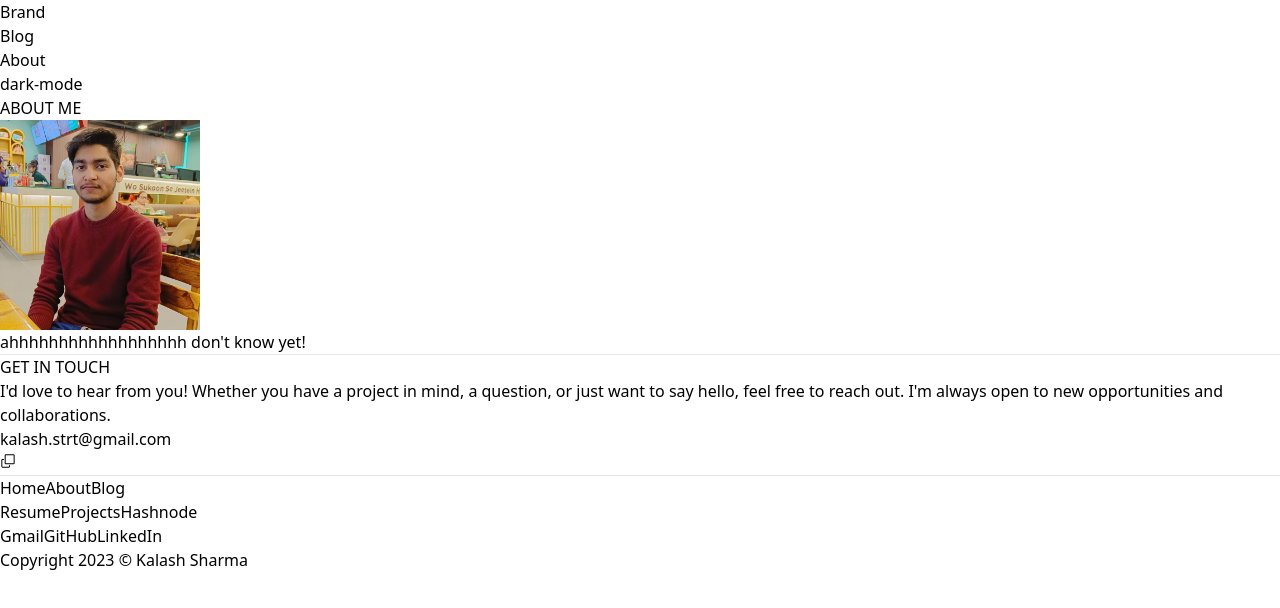
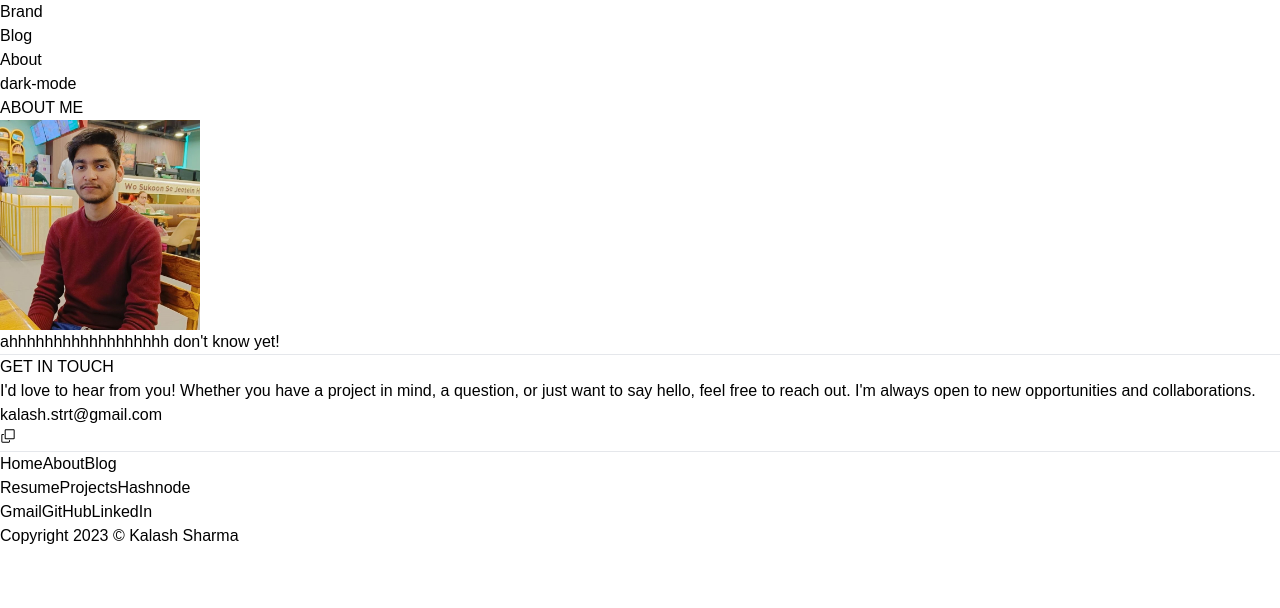
Before and after one commit to k99sharma/portfolio-react, a React (Vite) app: page /about in a window 1280 px wide. Shown: the top 608 px of the page. Built offline with nearby package versions, Linux system fonts and the light colour scheme.

Commit message:
ui: google font is added

```diff
--- a/src/components/BlogList/BlogList.tsx
+++ b/src/components/BlogList/BlogList.tsx
@@ -103,7 +103,7 @@ function BlogView({ blogs }: blogViewPropType) {
           {blogs.map((blog) => {
             return (
               <div key={blog.title} className="blog my-3">
-                <div className="blog__button font-semibold w-full">
+                <div className="blog__button heading w-full">
                   <button role="button" type="button">
                     <a target="_blank" href={blog.url}>
                       <p className="text-left">{blog.title}</p>
@@ -111,7 +111,7 @@ function BlogView({ blogs }: blogViewPropType) {
                   </button>
                 </div>
 
-                <div className="blog__date text-zinc-400 font-thin text-sm">
+                <div className="blog__date text-slate-600 font-extralight text-sm">
                   {blog.publishDate}
                 </div>
               </div>
@@ -119,7 +119,7 @@ function BlogView({ blogs }: blogViewPropType) {
           })}
         </div>
       ) : (
-        <div className="blogView__empty text-sm">
+        <div className="blogView__empty heading text-sm">
           No blogs to be found. Stay tuned for upcoming articles!
         </div>
       )}
--- a/src/components/Footer/Footer.tsx
+++ b/src/components/Footer/Footer.tsx
@@ -84,7 +84,7 @@ export default function Footer() {
         </div>
       </div>
 
-      <div className="footer__copyright text-sm">
+      <div className="footer__copyright text-sm font-extralight text-slate-600">
         Copyright {new Date().getFullYear()} © Kalash Sharma
       </div>
     </div>
--- a/src/components/IconButton/IconButton.tsx
+++ b/src/components/IconButton/IconButton.tsx
@@ -11,7 +11,7 @@ export default function IconButton({ children }: IconButtonPropType) {
     <button
       role="button"
       type="button"
-      className="iconButton hover:bg-slate-200 md:p-1 hover:rounded-md"
+      className="iconButton hover:bg-zinc-200 md:p-2 hover:rounded-md"
     >
       {children}
     </button>
--- a/src/components/Layout/Layout.tsx
+++ b/src/components/Layout/Layout.tsx
@@ -7,24 +7,22 @@ import { ReactNode } from "react";
 
 // prop type
 type LayoutProp = {
-    children: ReactNode
-}
+  children: ReactNode;
+};
 
 // layout function
-export default function Layout({ children }: LayoutProp){
-    return(
-        <div className="layout flex justify-center items-center bg-red-500">
-            <div className="w-full sm:w-3/6 bg-yellow-600 p-5">
+export default function Layout({ children }: LayoutProp) {
+  return (
+    <div className="layout flex justify-center items-center content min-h-full">
+      <div className="w-full sm:w-3/6 p-5">
         <div className="layout__navbar mb-10">
           <Navbar />
         </div>
-                {
-                    children
-                }
+        {children}
         <div className="layout__footer">
           <Footer />
         </div>
       </div>
     </div>
-    )
+  );
 }
--- a/src/components/SimpleButton/SimpleButton.tsx
+++ b/src/components/SimpleButton/SimpleButton.tsx
@@ -15,14 +15,22 @@ export default function SimpleButton(_props: { options: optionsType }) {
   return (
     <>
       {options.isURL ? (
-        <button className="simpleButton mb-4" type="button" role="button">
+        <button
+          className="simpleButton mb-4 text-md font-extralight text-slate-600 hover:text-black"
+          type="button"
+          role="button"
+        >
           <a href={options.path} target="_blank">
             {options.label}
           </a>
         </button>
       ) : (
         <Link to={options.path}>
-          <button className="simpleButton mb-4" type="button" role="navigation">
+          <button
+            className="simpleButton mb-4 text-md font-extralight text-slate-600 hover:text-black"
+            type="button"
+            role="navigation"
+          >
             {options.label}
           </button>
         </Link>
--- a/src/index.css
+++ b/src/index.css
@@ -1,3 +1,17 @@
 @tailwind base;
 @tailwind components;
 @tailwind utilities;
+
+@import url('https://fonts.googleapis.com/css2?family=Montserrat&family=Open+Sans&family=PT+Sans&display=swap');
+
+.heading{
+    font-family: 'Montserrat', sans-serif;
+}
+
+.subheading{
+    font-family: 'Open Sans', sans-serif;
+}
+
+.content{
+    font-family: 'PT Sans', sans-serif;
+}
--- a/src/pages/About.tsx
+++ b/src/pages/About.tsx
@@ -6,7 +6,7 @@ import Divider from "../components/Divider/Divider.jsx";
 export default function About() {
   return (
     <div className="about">
-      <div className="about__header font-semibold">ABOUT ME</div>
+      <div className="about__header font-bold heading text-2xl">ABOUT ME</div>
 
       <div className="about__image my-5 flex items-center justify-center">
         <img
@@ -23,7 +23,7 @@ export default function About() {
       <Divider />
 
       <div className="about__cta">
-        <div className="about__cta__header font-semibold mb-5">
+        <div className="about__cta__header font-bold heading mb-5 text-lg">
           GET IN TOUCH
         </div>
 
--- a/src/pages/Blog.tsx
+++ b/src/pages/Blog.tsx
@@ -6,8 +6,8 @@ import BlogList from "../components/BlogList/BlogList.js";
 export default function Blog() {
   return (
     <div className="blog">
-      <div className="blog__header font-bold">BLOGS</div>
-      <div className="blog__subheader text-sm my-2">
+      <div className="blog__header font-bold heading text-2xl">BLOGS</div>
+      <div className="blog__subheader my-2 subheading text-sm">
         Insights and Perspectives from personal adventures
       </div>
       <div className="blog__blog-list my-8">
--- a/src/pages/Home.tsx
+++ b/src/pages/Home.tsx
@@ -26,13 +26,13 @@ export default function Home() {
   return (
     <div className="home">
       <div className="home__header">
-        <div className="home__header__heading text-4xl font-bold mb-1">
+        <div className="home__header__heading text-4xl font-bold mb-1 heading">
           Kalash Sharma
         </div>
         <div className="home__header__subheading mb-2">
           developer · mentor · blogger
         </div>
-        <div className="home__header__introduction text-lg my-5">
+        <div className="home__header__introduction text-lg my-5 subheading">
           I 💚 to develop & build things.
         </div>
       </div>
@@ -57,11 +57,11 @@ export default function Home() {
       </div>
 
       <div className="home__blog">
-        <div className="home__blog__header my-5 font-semibold">
+        <div className="home__blog__header my-5 font-bold heading text-lg">
           LATEST BLOGS
         </div>
 
-        <div className="home__blog__">
+        <div className="home__blog__list">
           <BlogList count={3} />
         </div>
       </div>
```
Lines whose indentation alone changed are shown as unchanged.
